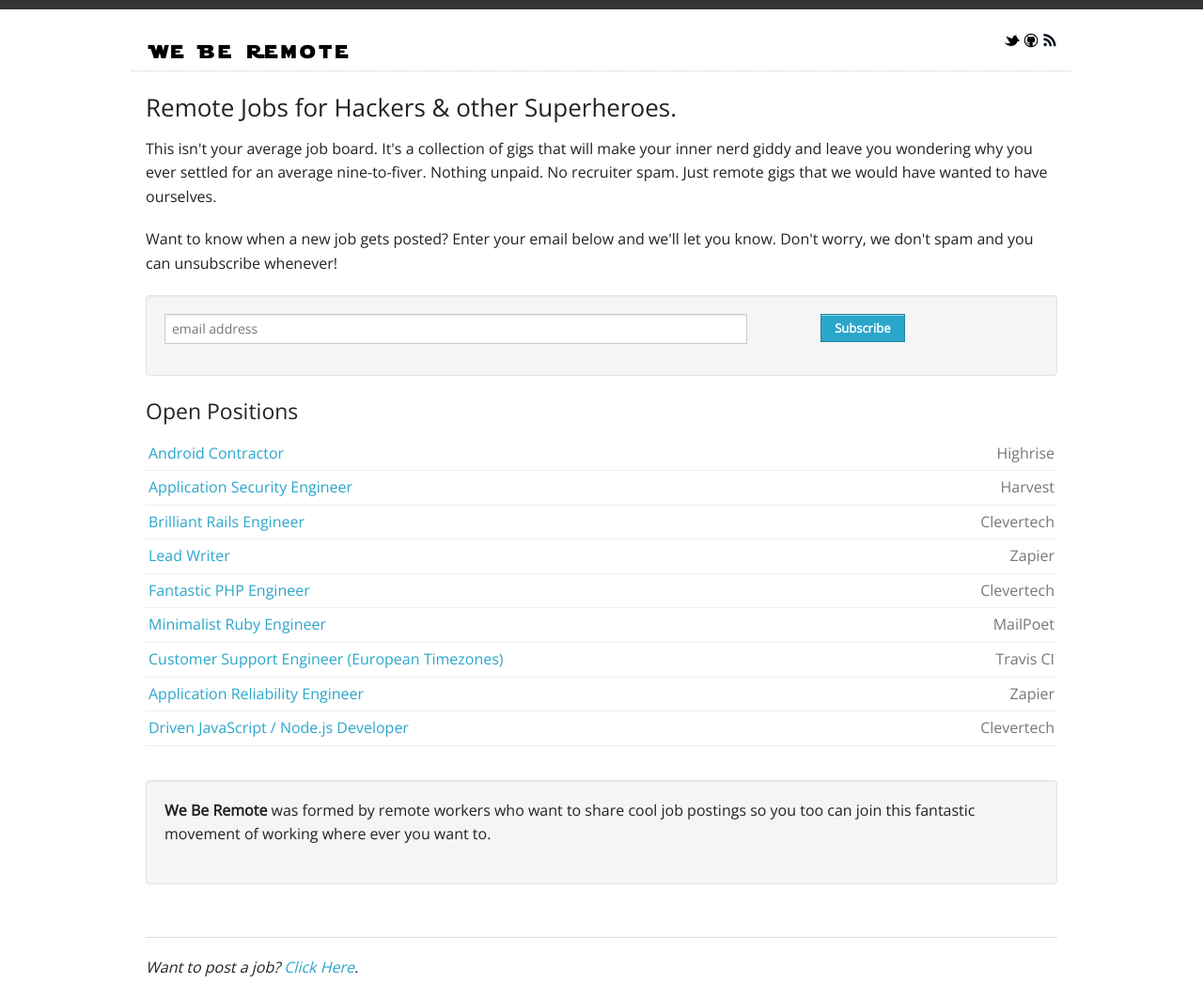
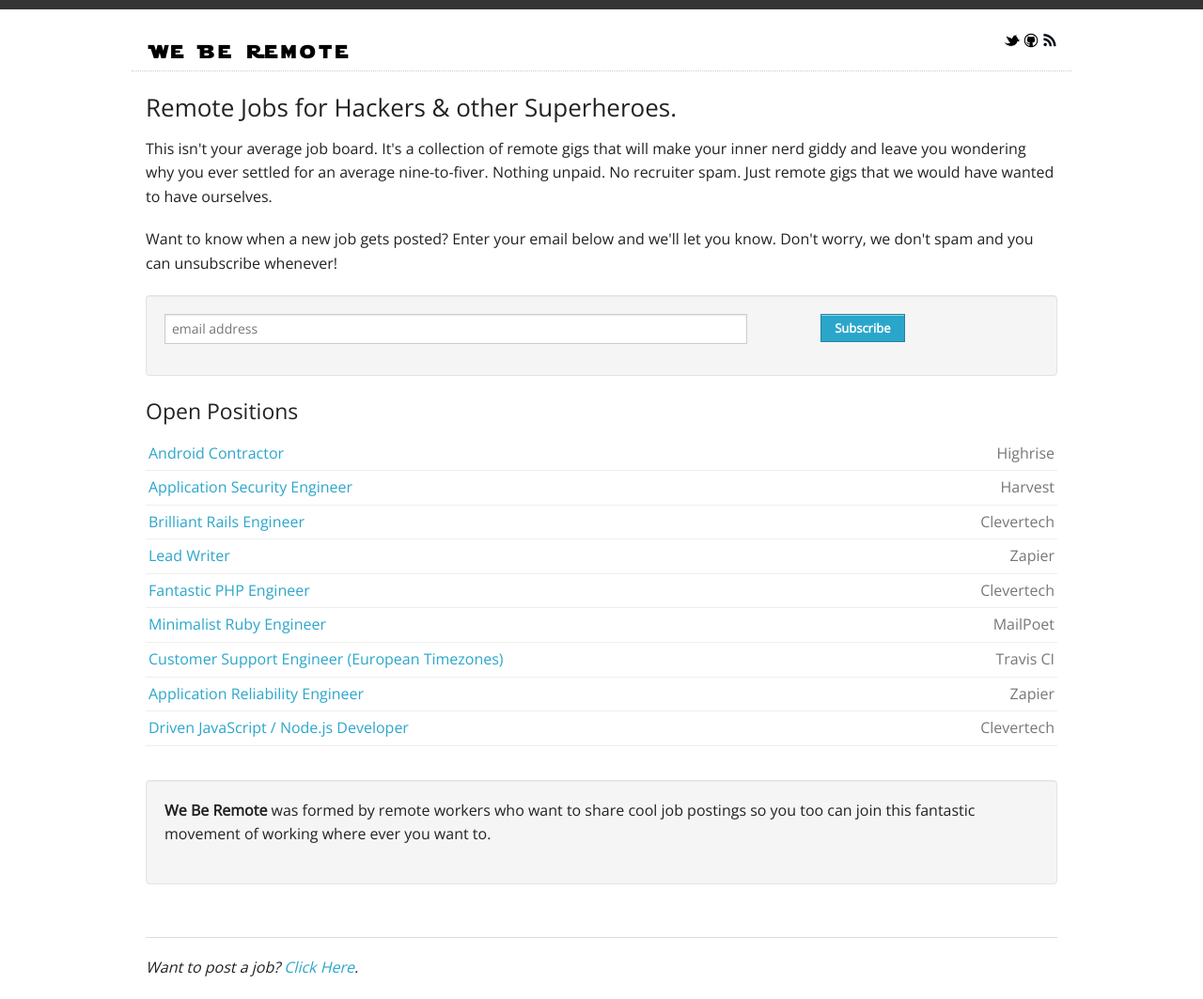
Before and after one commit to hdrhbbu1/weberemote.com, a Jekyll site: the page built from index.html, in a window 1280 px wide. Shown: the whole page at 94% size. Built offline with Jekyll 4.4.1, drawn with Linux system fonts in a browser that asks for light colours; the list of posts is cut into pages by our own code; comment, search, counter and statistics services are not loaded.

Commit message:
new jobs

```diff
--- a/_layouts/default.html
+++ b/_layouts/default.html
@@ -65,7 +65,7 @@
 			<hr />
 			{% if page.layout == 'post' %}
 				<p><strong>What is this site?</strong></p>
-				<p>This isn't your average job board.	It's a collection of remote jobs that will make your inner nerd giddy and leave you wondering why you ever settled for an average nine-to-fiver. Nothing unpaid. No recruiter spam. Just gigs that I would have wanted to have myself. See more <a href="/">here</a>.</p>
+				<p>This isn't your average job board.  It's a collection of remote gigs that will make your inner nerd giddy and leave you wondering why you ever settled for an average nine-to-fiver.  Nothing unpaid.  No recruiter spam.  Just remote gigs that we would have wanted to have ourselves. See more <a href="/">here</a>.</p>
 			{% endif %}
 			<p><em>Want to post a job? <a href="/post.html" title="Post a Job">Click Here</a>.</em></p>
 		</div>
--- a/index.html
+++ b/index.html
@@ -5,7 +5,7 @@ title: Remote Jobs for hackers and other superheroes
 
 <h1 class="resize-h2">Remote Jobs for Hackers &amp; other Superheroes.</h1>
 
-<p>This isn't your average job board.  It's a collection of gigs that will make your inner nerd giddy and leave you wondering why you ever settled for an average nine-to-fiver.  Nothing unpaid.  No recruiter spam.  Just remote gigs that we would have wanted to have ourselves.</p>
+<p>This isn't your average job board.  It's a collection of remote gigs that will make your inner nerd giddy and leave you wondering why you ever settled for an average nine-to-fiver.  Nothing unpaid.  No recruiter spam.  Just remote gigs that we would have wanted to have ourselves.</p>
 
 <p>Want to know when a new job gets posted?  Enter your email below and we'll let you know.  Don't worry, we don't spam and you can unsubscribe whenever!</p>
 
```
